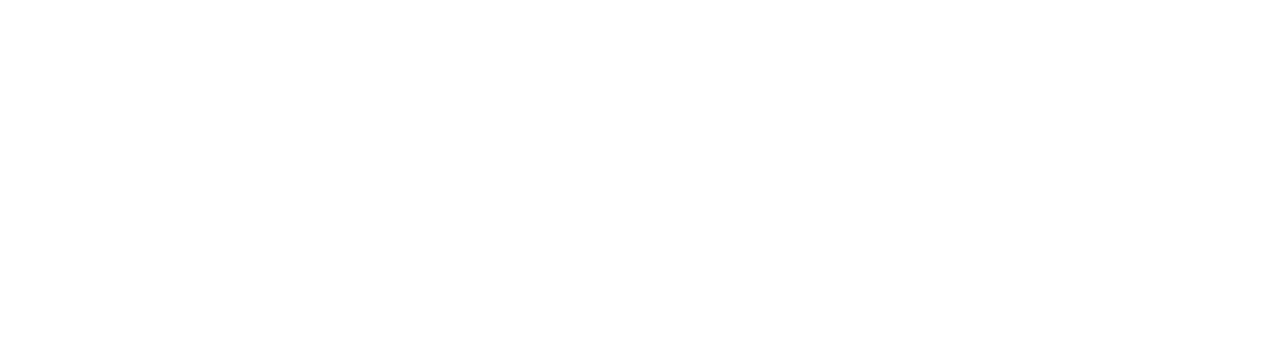
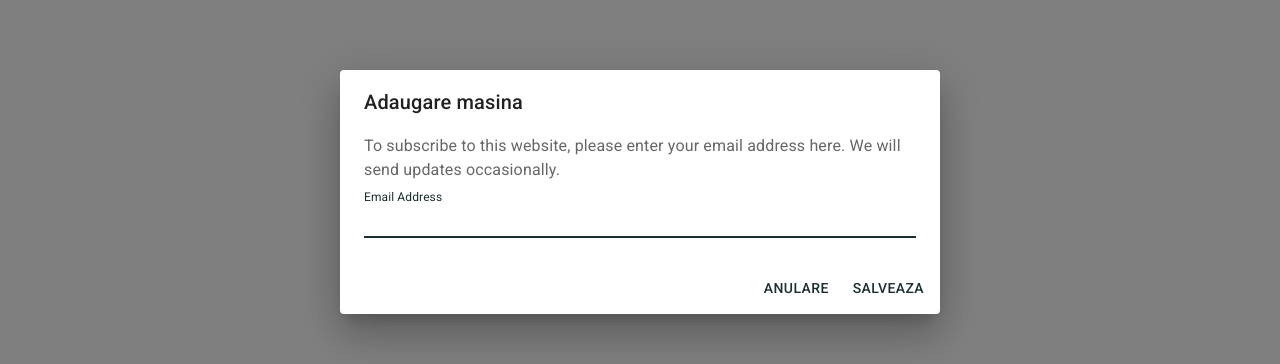
Before and after one commit to StefanLazea/findmyparts, a React (Create React App) app in the folder front/: page /cars in a window 1280 px wide. Both pictures are taken after a click on the button "grid view". Shown: the part 208-572 px from the top of the page. Built offline with nearby package versions, Linux system fonts and the light colour scheme; no server answers.

Commit message:
Add tooltip and dialog

```diff
--- a/front/src/components/stepper/Stepper.jsx
+++ b/front/src/components/stepper/Stepper.jsx
@@ -2,6 +2,7 @@
 import Stepper from '@mui/material/Stepper';
 import Step from '@mui/material/Step';
 import StepLabel from '@mui/material/StepLabel';
+import { Tooltip } from '@mui/material';
 
 import { ColorlibStepIcon, ColorlibConnector } from './ColorlibStepIcon.jsx'
 
@@ -16,6 +17,7 @@
         <Stepper sx={{ width: stepperWidth }} alternativeLabel activeStep={currentStep} connector={<ColorlibConnector />}>
             {steps.map((item) => (
                 <Step key={item.label}>
+                    <Tooltip title="Delete">
                         <StepLabel
                             StepIconComponent={(props) => {
                                 const stepLabelProps = { ...props, icon: item.icon };
@@ -25,6 +27,7 @@
                         >
                             {item.label}
                         </StepLabel>
+                    </Tooltip>
                 </Step >
             ))
             }
--- a/front/src/pages/cars/Cars.jsx
+++ b/front/src/pages/cars/Cars.jsx
@@ -6,12 +6,14 @@
 import { Add } from '@mui/icons-material';
 
 import { CustomCard } from './components/custom-card/CustomCard';
+import { AddCarDialog } from './components/add-car-dialog/AddCarDialog';
 
 import "./Cars.scss";
 
 export const Cars = (props) => {
     const navigate = useNavigate();
     const [cars, setCars] = useState([])
+    const [isModalOpen, setModalOpen] = useState(false);
 
     const MOCK = [
         {
@@ -80,7 +82,7 @@
 
             <Container>
                 {/* todo spacing right incorrect */}
-                <IconButton color="primary" aria-label="grid view" onClick={() => { }}><Add /></IconButton>
+                <IconButton color="primary" aria-label="grid view" onClick={() => setModalOpen(true)}><Add /></IconButton>
 
                 <Grid container rowSpacing={4} spacing={{ xs: 1, md: 3, md: 6 }} columns={{ xs: 1, sm: 8, md: 12 }}>
                     {cars.map((car, index) =>
@@ -98,6 +100,7 @@
                     )}
                 </Grid>
             </Container>
+            {isModalOpen && <AddCarDialog open={isModalOpen} setOpen={setModalOpen} />}
         </div>
     );
 }
--- /dev/null
+++ b/front/src/pages/cars/components/add-car-dialog/AddCarDialog.jsx
@@ -0,0 +1,41 @@
+import React, { useState } from "react";
+import Button from '@mui/material/Button';
+import TextField from '@mui/material/TextField';
+
+import Dialog from '@mui/material/Dialog';
+import DialogActions from '@mui/material/DialogActions';
+import DialogContent from '@mui/material/DialogContent';
+import DialogContentText from '@mui/material/DialogContentText';
+import DialogTitle from '@mui/material/DialogTitle';
+
+export const AddCarDialog = (props) => {
+    const { open, setOpen } = props;
+    const handleClose = () => setOpen(false);
+    const handleClickOpen = () => {
+        setOpen(true);
+    };
+    return (
+        <Dialog open={open} onClose={handleClose}>
+            <DialogTitle>Adaugare masina</DialogTitle>
+            <DialogContent>
+                <DialogContentText>
+                    To subscribe to this website, please enter your email address here. We
+                    will send updates occasionally.
+                </DialogContentText>
+                <TextField
+                    autoFocus
+                    margin="dense"
+                    id="name"
+                    label="Email Address"
+                    type="email"
+                    fullWidth
+                    variant="standard"
+                />
+            </DialogContent>
+            <DialogActions>
+                <Button onClick={handleClose}>Anulare</Button>
+                <Button onClick={handleClose}>Salveaza</Button>
+            </DialogActions>
+        </Dialog>
+    );
+}
```
Also changed, not shown: front/src/pages/cars/car-profile/CarProfile.jsx (+0 -14 lines). Lines whose indentation alone changed are shown as unchanged.
